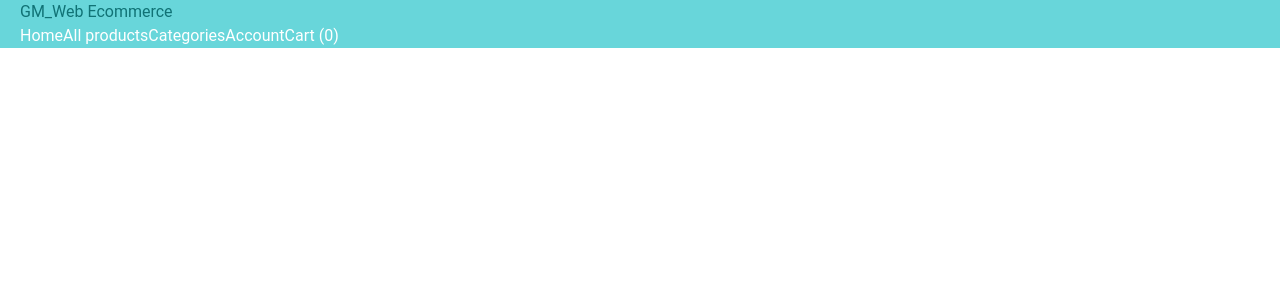
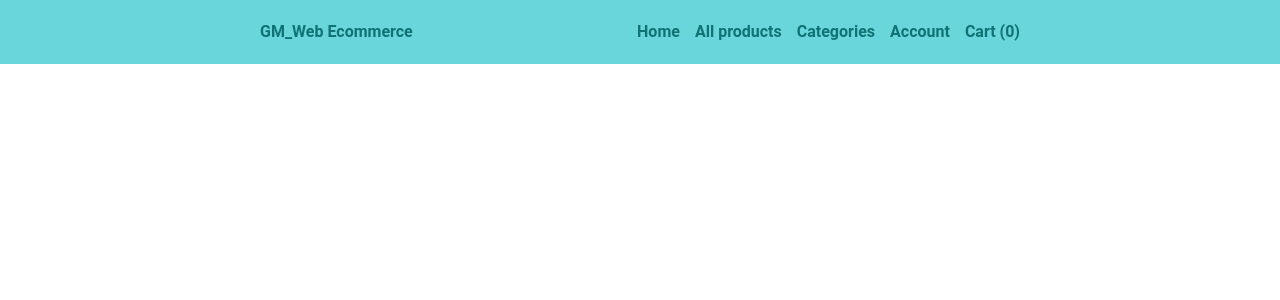
Before and after one commit to NMY0d4/NextJS_MyEcomm_front, a Next.js app: page / in a window 1280 px wide. Shown: the top 300 px of the page. Built offline with nearby package versions, Linux system fonts and the light colour scheme.

Commit message:
styled navBar

```diff
--- a/components/Center.js
+++ b/components/Center.js
@@ -2,7 +2,8 @@
 
 const StyledDiv = styled.div`
   max-width: 800px;
-  margin: 0 20px;
+  margin: 0 auto;
+  padding: 0 20px;
 `;
 
 export default function Center({ children }) {
--- a/components/Header.js
+++ b/components/Header.js
@@ -4,9 +4,25 @@
 
 const StyledHeader = styled.header`
   background-color: #68d6da;
+  font-weight: bold;
 `;
 
 const Logo = styled(Link)`
+  color: #107275;
+`;
+
+const Wrapper = styled.div`
+  display: flex;
+  justify-content: space-between;
+  padding: 20px 0;
+`;
+
+const StyledNav = styled.nav`
+  display: flex;
+  gap: 15px;
+`;
+
+const NavLink = styled(Link)`
   color: #107275;
 `;
 
@@ -14,14 +30,16 @@
   return (
     <StyledHeader>
       <Center>
-        <Logo href={'/'}>GM_Web Ecommerce</Logo>
-        <nav>
-          <Link href={'/'}>Home</Link>
-          <Link href={'/products'}>All products</Link>
-          <Link href={'/categories'}>Categories</Link>
-          <Link href={'/account'}>Account</Link>
-          <Link href={'cart'}>Cart (0)</Link>
-        </nav>
+        <Wrapper>
+          <Logo href={'/'}>GM_Web Ecommerce</Logo>
+          <StyledNav>
+            <NavLink href={'/'}>Home</NavLink>
+            <NavLink href={'/products'}>All products</NavLink>
+            <NavLink href={'/categories'}>Categories</NavLink>
+            <NavLink href={'/account'}>Account</NavLink>
+            <NavLink href={'cart'}>Cart (0)</NavLink>
+          </StyledNav>
+        </Wrapper>
       </Center>
     </StyledHeader>
   );
```
Also changed, not shown: pages/_app.js (line endings or trailing spaces).
